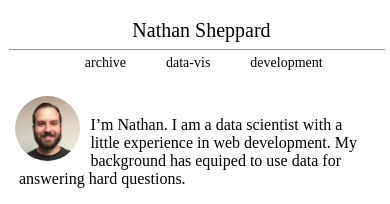
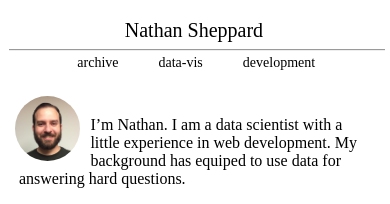
Before and after one commit to shepnathand/portfolio, a Jekyll site: the page built from index.md, in a window 390 px wide. Shown: the top 204 px of the page. Built offline with Jekyll 4.4.1, drawn with Linux system fonts in a browser that asks for light colours; nearby versions of some CDN libraries.

Commit message:
moved the navbar a bit

```diff
--- a/styles/main.css
+++ b/styles/main.css
@@ -192,7 +192,7 @@ img {
         margin: 1px;
     }
     .site-title {
-        left: 57%;
+        left: 55%;
         min-width: 214px;
         max-width: 100vw;
     }
@@ -206,7 +206,7 @@ img {
         padding: 0;
         list-style-type: none;
         top: 60%;
-        left: 57%;
+        left: 55%;
         min-width: 317px;
         max-width: 100vw;
     }
```
